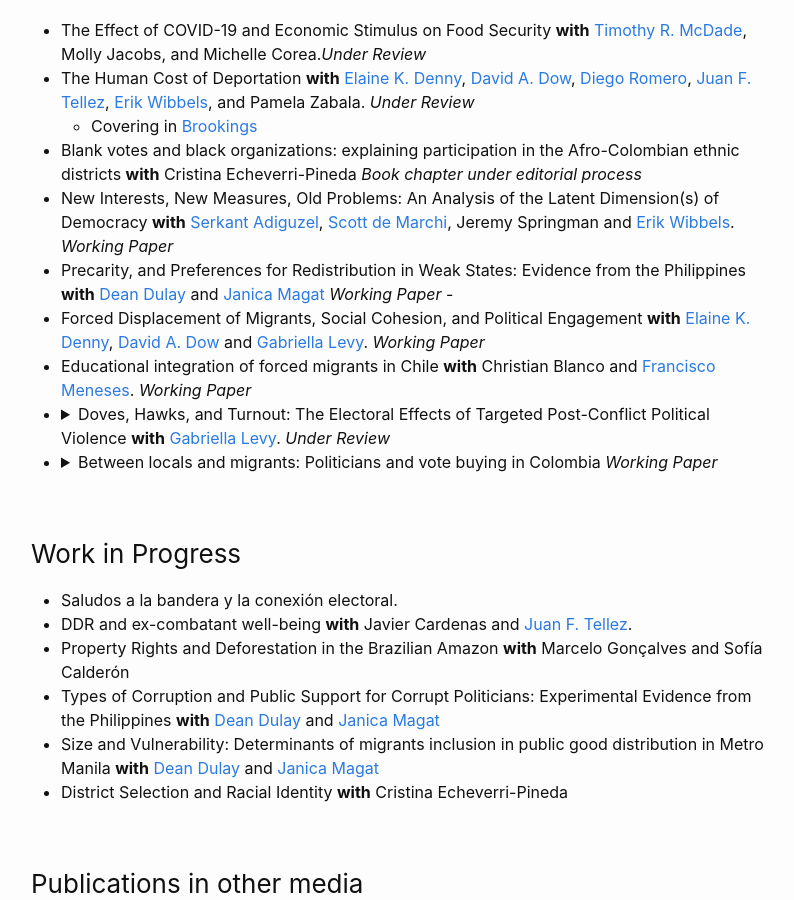
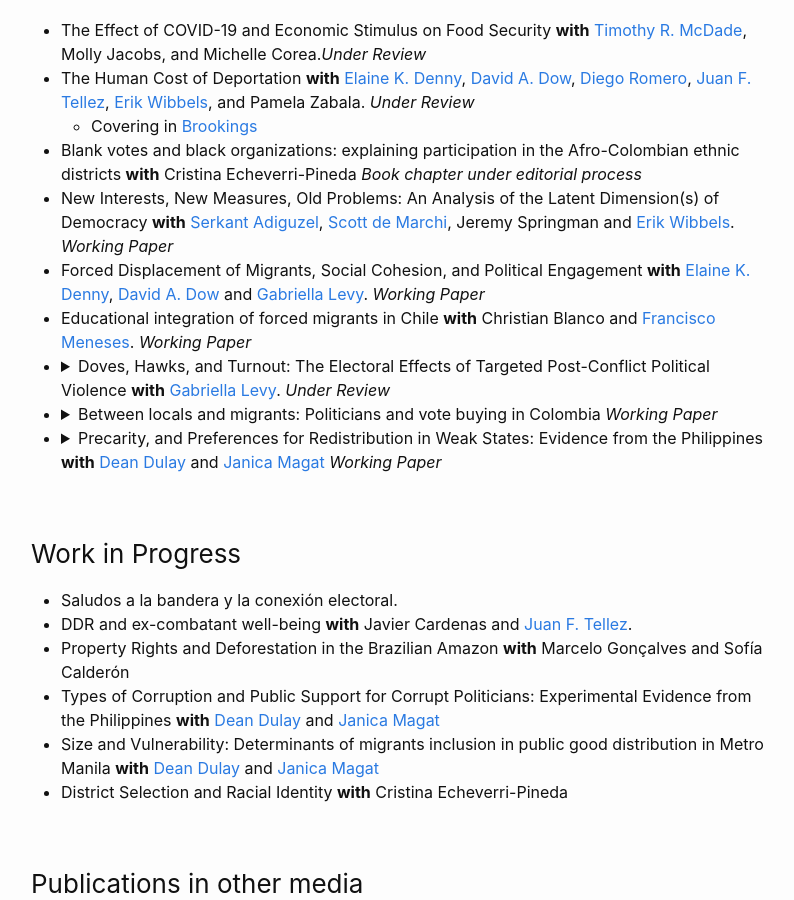
Before and after one commit to MateoVillamizarChaparro/MateoVillamizarChaparro.github.io, a Jekyll site: the page built from publications.md, in a window 1280 px wide and 900 px high, scrolled down 533 px. Shown: the whole window, without its empty margins (239-1033 px from the left). Built offline with Jekyll 4.4.1, drawn with Linux system fonts in a browser that asks for light colours; our own code applies the rules of GitHub Pages for plain Markdown files.

Commit message:
Update publications.md

```diff
--- a/publications.md
+++ b/publications.md
@@ -31,6 +29,14 @@
     <details><summary markdown="span"> Between locals and migrants: Politicians and vote buying in Colombia *Working Paper* </summary>
     <p> <sub>
     *Abstract:* The number of internal migrants in the developing world has been increasing as a result of climate change, violence and economic development. How do these flows of migrants affect vote-buying structures? Unlike their international counterparts, internal migrants still retain their right to vote and hence could be included in vote-buying schemes. This paper uses a formal model to analyze the decision a politician makes when allocating private benefits between migrants and natives. The model indicates that politicians will distribute private benefits to migrants when there is  a low level of political competition. Using individual and municipal quantitative data from Colombia alongside  qualitative work, I find that migrants engage less in vote-buying practices in more competitive environments. This result is most likely the effect of migrant turnout rather than issues with migrant voting registration. The results also show that vote-buying interactions between politicians and migrants are one shot leaving aside the idea of relational clientelism. Finally, political competition reduces the amount of private benefits distributed by local political machines. These findings complement the results from migrant integration into formal political settings as campaigns and candidacies.
+    </sub> </p>
+    </details>
+    {::options parse_block_html="false" /}
+
+  - {::options parse_block_html="true" /}
+    <details><summary markdown="span"> Precarity, and Preferences for Redistribution in Weak States: Evidence from the Philippines **with** [Dean Dulay](https://www.deandulay.com/) and [Janica Magat](https://janicamagat.com/) *Working Paper* </summary>
+    <p> <sub>
+    *Abstract:* The positive relationship between economic precarity and increased preferences for redistribution is well-established in a large literature focusing on the Global North. However, existing scholarship finds no relationship between precarity and redistribution in the Global South; the underlying reasons remain unclear. Moreover, existing papers conflate precarity and informality, thus confounding the interpretation of these results. We conducted a priming experiment and leveraged the COVID-19 pandemic to randomly vary perceptions of economic precarity for 1,526 individuals in Metro Manila, Philippines. We show that precarity is not correlated with increased demand for redistribution, but is correlated with a preference for non-contributory social assistance spending over contributory social insurance spending. This result is driven by the formal sector, suggesting that precarity does engender different views about redistribution among individuals with exposure to different social spending policies.
     </sub> </p>
     </details>
     {::options parse_block_html="false" /}
```
Also changed, not shown: other parts of publications.md (+0 -2 lines).
